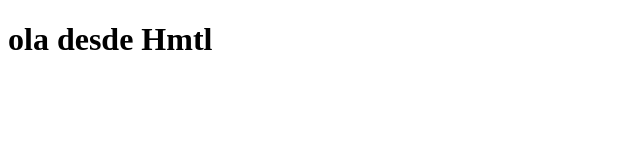
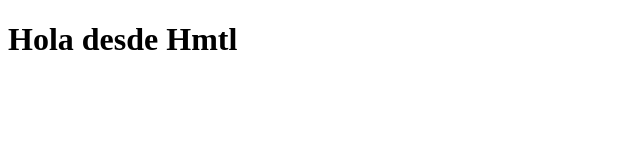
Before and after one commit to pgor21/TestGit, a plain HTML site: page index.html in a window 1280 px wide. Shown: the whole page, without its empty margins (0-640 px from the left). Drawn offline with Linux system fonts and the light colour scheme.

Commit message:
actualizando

```diff
--- a/index.html
+++ b/index.html
@@ -7,6 +7,6 @@
     <title>Document</title>
 </head>
 <body>
-    <h1>ola desde Hmtl</h1>
+    <h1>Hola desde Hmtl</h1>
 </body>
 </html>
```
